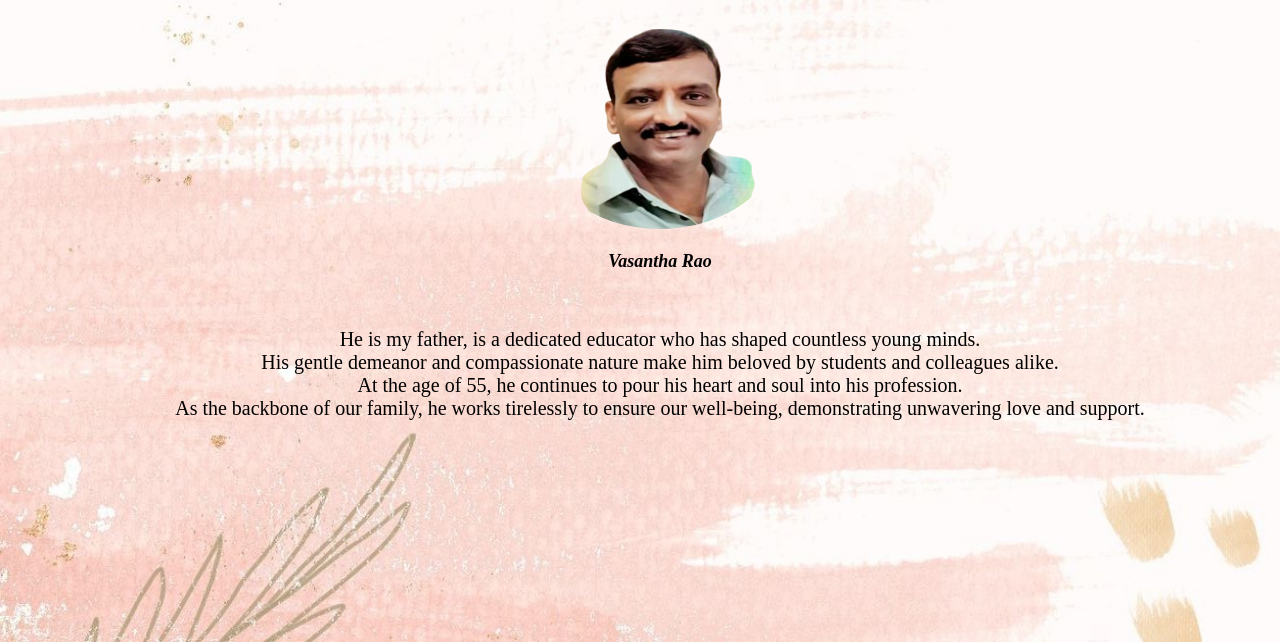
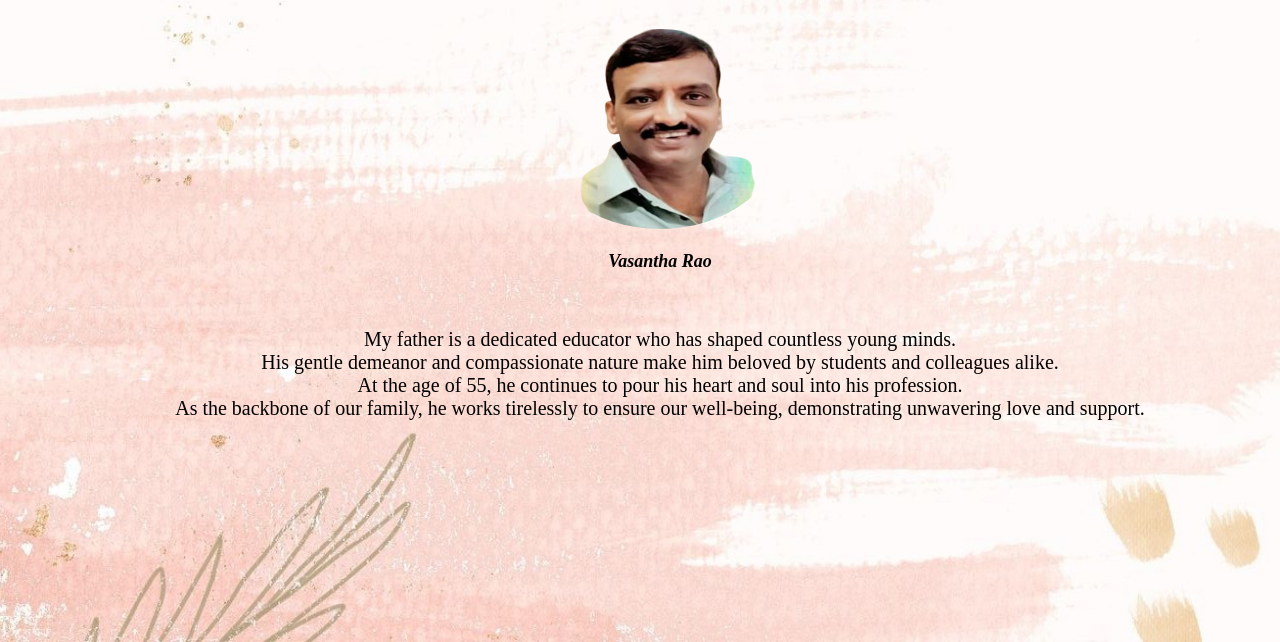
Before and after one commit to haswanthakula/Family_Tree_HTML_Task, a plain HTML site: page Dad.html in a window 1280 px wide. Shown: the part 158-800 px from the top of the page. Drawn offline with Linux system fonts and the light colour scheme.

Commit message:
Update Dad.html

```diff
--- a/Dad.html
+++ b/Dad.html
@@ -24,7 +24,7 @@ background-size: 100% 100%;">
 
             <p style="font-size: 18px;"><b><i>Vasantha Rao</i></b></p>
             <br>
-            <p style="font-size: 20px;">He is my father, is a dedicated educator who has shaped countless young minds.
+            <p style="font-size: 20px;">My father is a dedicated educator who has shaped countless young minds.
                 <br>His gentle demeanor and compassionate nature make him beloved by students and colleagues alike.
                 <br>At the age of 55, he continues to pour his heart and soul into his profession.
                 <br>As the backbone of our family, he works tirelessly to ensure our well-being, demonstrating unwavering love and support.</p>
```
